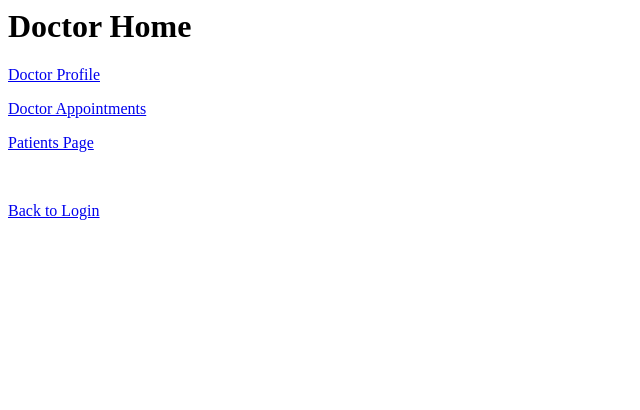
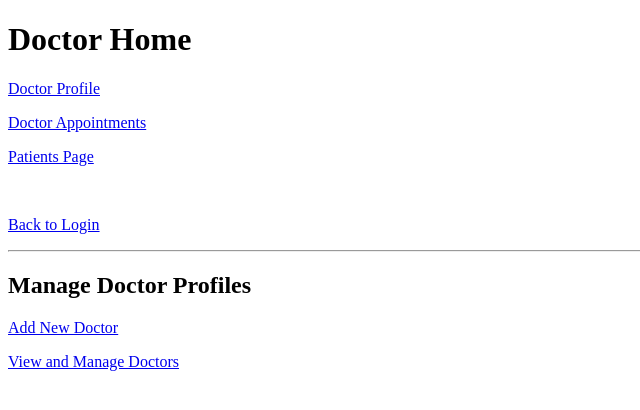
Before and after one commit to KhoaDao03/4521-Group13, a Flask app: page /doctorhome in a window 1280 px wide. Shown: the top 410 px of the page, without its empty margins (0-640 px from the left). Run offline with Flask 3, Linux system fonts and the light colour scheme; data that the repository does not hold is empty.

Commit message:
Update doctorHome.html

```diff
--- a/templates/doctorHome.html
+++ b/templates/doctorHome.html
@@ -1,7 +1,26 @@
-<h1>Doctor Home</h1>
+<!DOCTYPE html>
+<html lang="en">
+<head>
+    <meta charset="UTF-8">
+    <title>Doctor Home</title>
+</head>
+<body>
+    <h1>Doctor Home</h1>
 
-<p><a href="/doctorprofile">Doctor Profile</a></p>
-<p><a href="/doctorappointments">Doctor Appointments</a></p>
-<p><a href="/patientspage">Patients Page</a></p>
+    <!-- Existing Links -->
+    <p><a href="/doctorprofile">Doctor Profile</a></p>
+    <p><a href="/doctorappointments">Doctor Appointments</a></p>
+    <p><a href="/patientspage">Patients Page</a></p>
+    <br>
+    <p><a href="/">Back to Login</a></p>
 
-<br><p><a href="/">Back to Login</a></p>
+    <!-- Doctor Profiles Management Section -->
+    <hr>
+    <h2>Manage Doctor Profiles</h2>
+    <!-- Link to the page/form for adding a new doctor -->
+    <p><a href="/adddoctor">Add New Doctor</a></p>
+    <!-- Assuming you have a route that lists doctors with options to edit/delete -->
+    <p><a href="/listdoctors">View and Manage Doctors</a></p>
+
+</body>
+</html>
```
